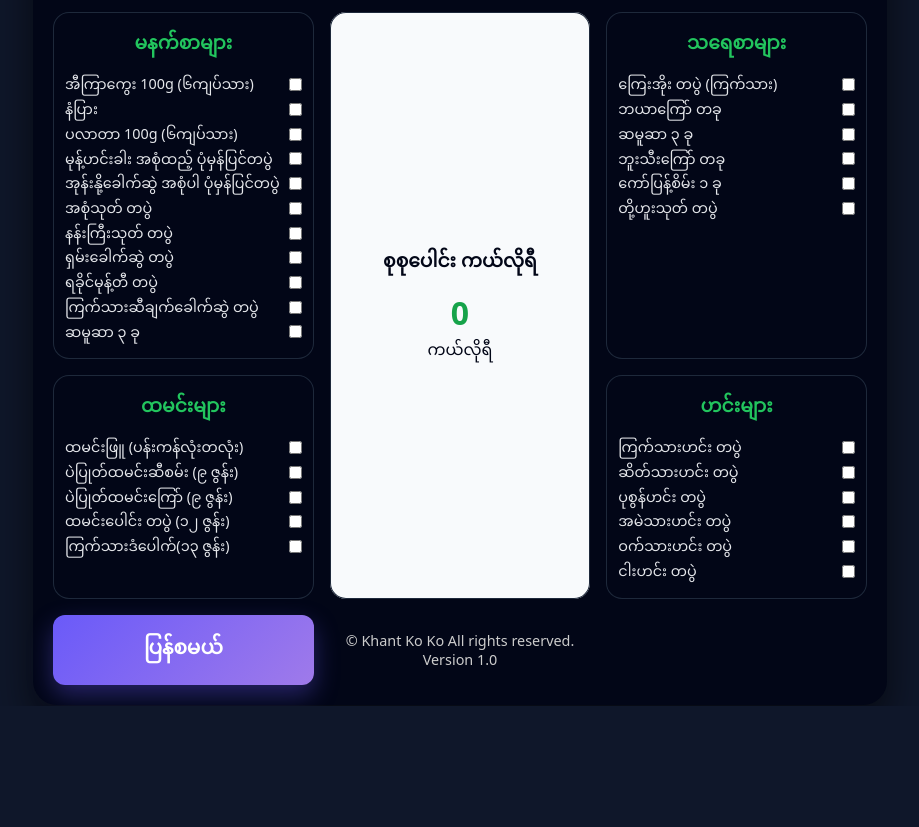
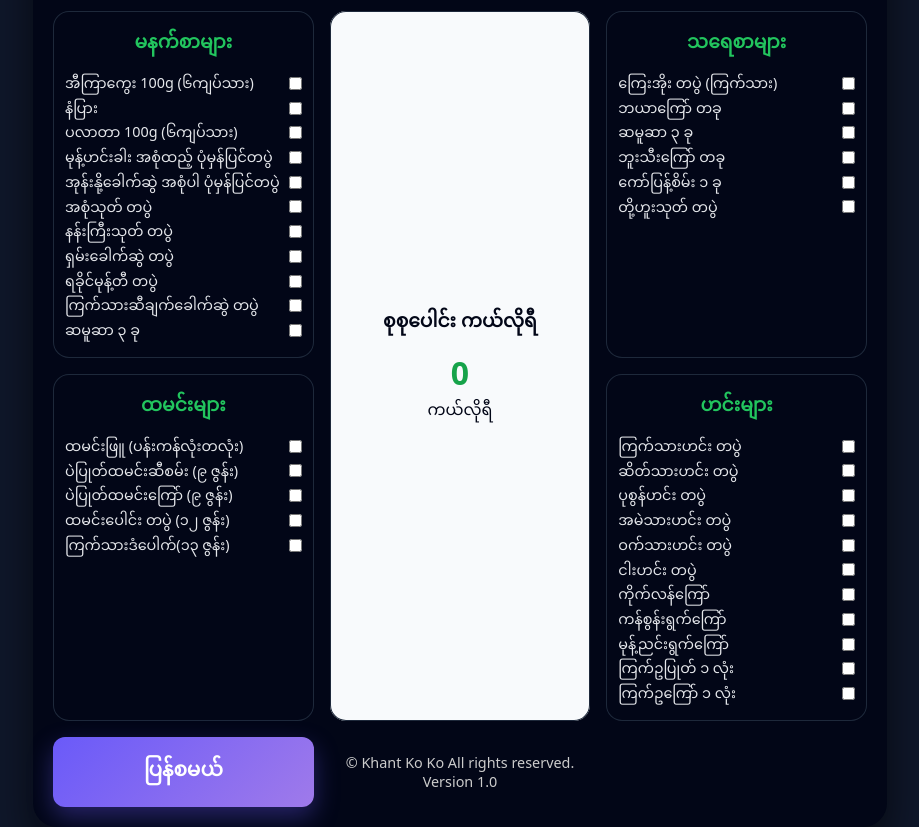
Before and after one commit to Khant-Ko-Ko-Dev/kalculator.com, a plain HTML site: page food.html in a window 1280 px wide. Shown: the part 94-921 px from the top of the page, without its empty margins (180-1099 px from the left). Before the commit the page ends 800 px from the top, so only its background shows below. Drawn offline with Linux system fonts and the light colour scheme.

Commit message:
Update food.html

```diff
--- a/food.html
+++ b/food.html
@@ -161,6 +161,31 @@
             <label>ငါးဟင်း တပွဲ</label>
             <input type="checkbox" value="240" />
           </div>
+
+           <div class="input_container">
+            <label>ကိုက်လန်ကြော်</label>
+            <input type="checkbox" value="130" />
+          </div>
+
+          <div class="input_container">
+            <label>ကန်စွန်းရွက်ကြော်</label>
+            <input type="checkbox" value="170" />
+          </div>
+
+          <div class="input_container">
+            <label>မုန့်ညင်းရွက်ကြော်</label>
+            <input type="checkbox" value="100" />
+          </div>
+
+          <div class="input_container">
+            <label>ကြက်ဥပြုတ် ၁ လုံး</label>
+            <input type="checkbox" value="80" />
+          </div>
+
+          <div class="input_container">
+            <label>ကြက်ဥကြော် ၁ လုံး</label>
+            <input type="checkbox" value="250" />
+          </div>
       </div></div>
       <button type="button" class="btn">ပြန်စမယ်</button>
           <footer class="footer">
```
